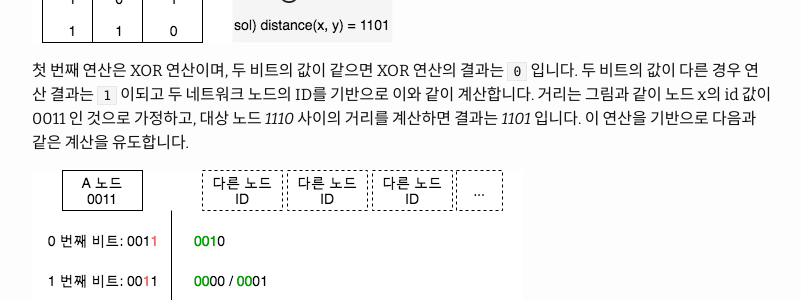
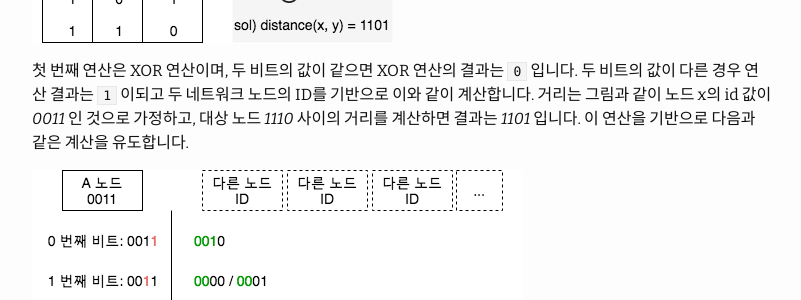
Before and after one commit to uni2u/uni2u.github.io, a Jekyll site: the page built from _posts/2018-09-18-IPFS06.md, in a window 1280 px wide and 900 px high, scrolled down 942 px. Shown: the part 175-475 px from the top of the window, without its empty margins (238-1039 px from the left). Built offline with Jekyll 4.4.1, drawn with Linux system fonts in a browser that asks for light colours.

Commit message:
ipfs kademlia 심화

```diff
--- a/_posts/2018-09-18-IPFS06.md
+++ b/_posts/2018-09-18-IPFS06.md
@@ -27,7 +27,7 @@ meta: "Springfield"
 
 ![XOR 연산](/images/ipfs_kademlia_02.png)
 
-첫 번째 연산은 XOR 연산이며, 두 비트의 값이 같으면 XOR 연산의 결과는 `0` 입니다. 두 비트의 값이 다른 경우 연산 결과는 `1` 이되고 두 네트워크 노드의 ID를 기반으로 이와 같이 계산합니다. 거리는 그림과 같이 노드 x의 id 값이 0011 인 것으로 가정하고, 대상 노드 _1110_ 사이의 거리를 계산하면 결과는 _1101_ 입니다. 이 연산을 기반으로 다음과 같은 계산을 유도합니다.
+첫 번째 연산은 XOR 연산이며, 두 비트의 값이 같으면 XOR 연산의 결과는 `0` 입니다. 두 비트의 값이 다른 경우 연산 결과는 `1` 이되고 두 네트워크 노드의 ID를 기반으로 이와 같이 계산합니다. 거리는 그림과 같이 노드 x의 id 값이 _0011_ 인 것으로 가정하고, 대상 노드 _1110_ 사이의 거리를 계산하면 결과는 _1101_ 입니다. 이 연산을 기반으로 다음과 같은 계산을 유도합니다.
 
 ![이웃노드 탐색](/images/ipfs_kademlia_03.png)
 
```
